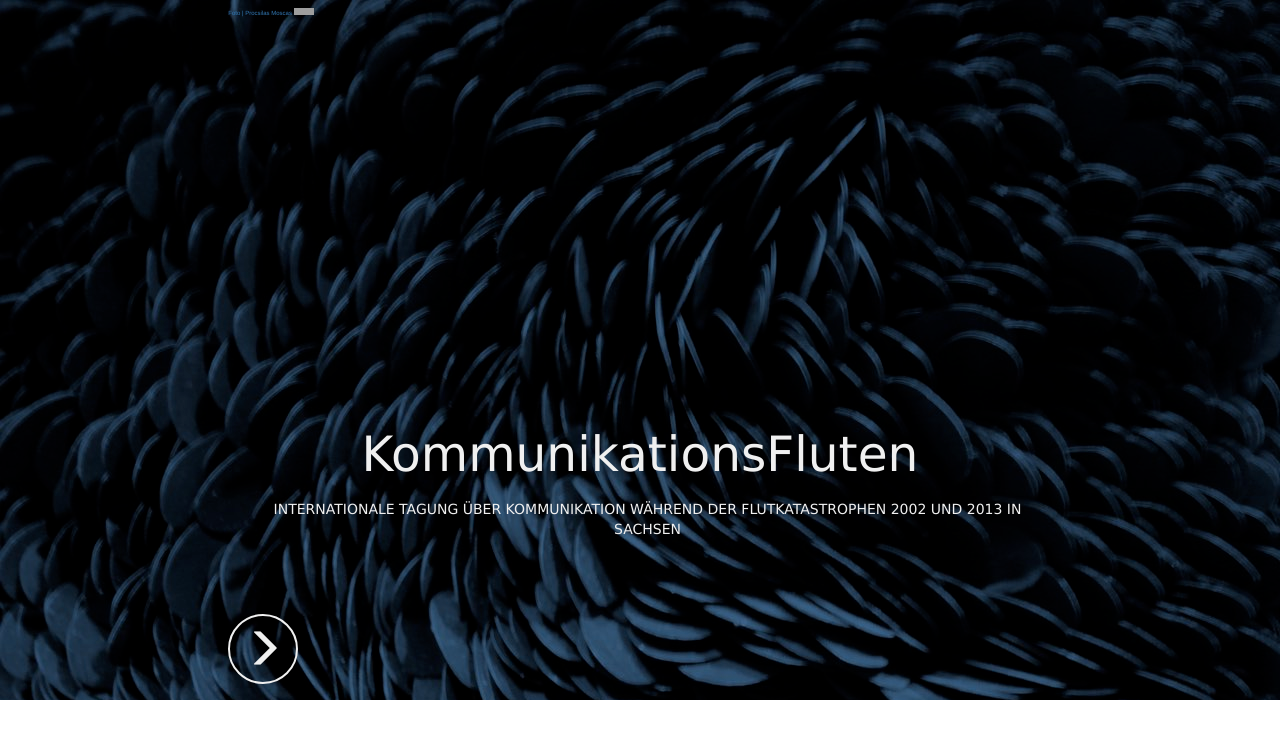
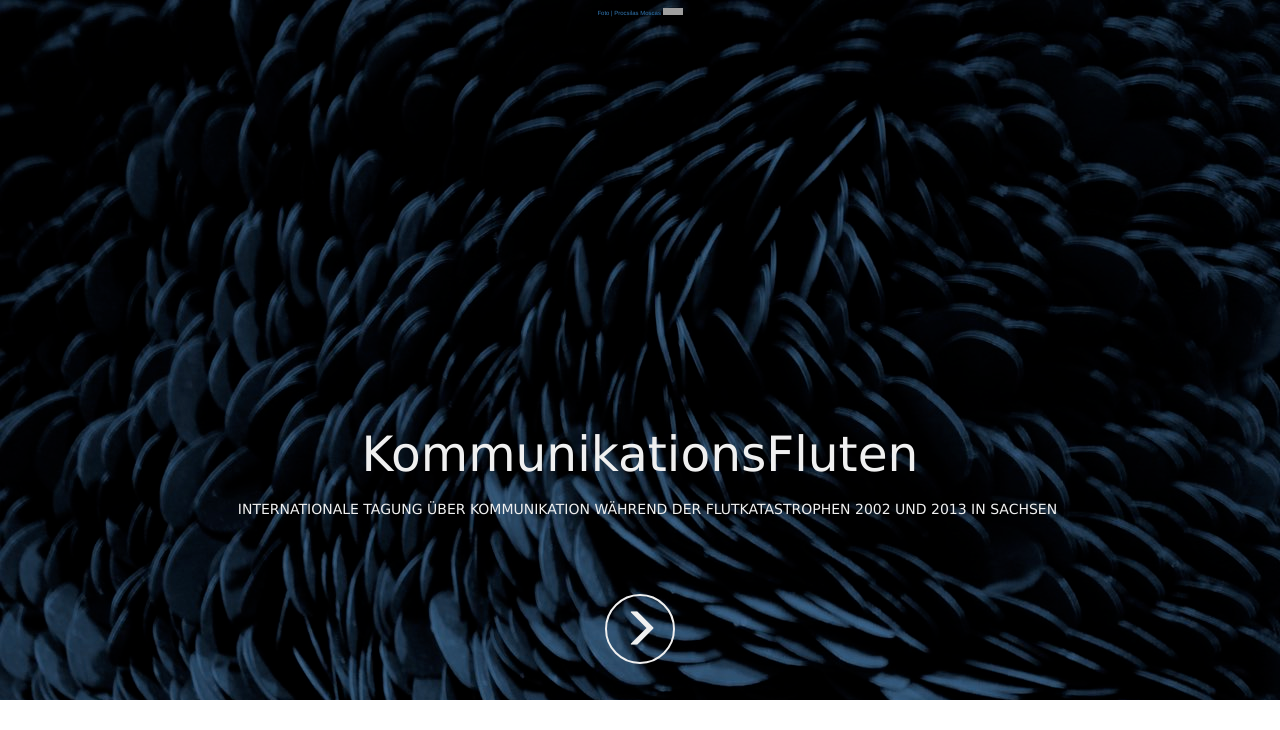
Before and after one commit to susedev/test, a Jekyll site: the page built from index.html, in a window 1280 px wide. Shown: the top 730 px of the page. Built offline with Jekyll 4.4.1, drawn with Linux system fonts in a browser that asks for light colours; nearby versions of some CDN libraries; grey boxes are pictures that could not be loaded.

Commit message:
Update home.html

```diff
--- a/_layouts/home.html
+++ b/_layouts/home.html
@@ -8,14 +8,12 @@
 <script src="//cdnjs.cloudflare.com/ajax/libs/twitter-bootstrap/3.3.4/js/bootstrap.js"></script>
 
 <body>
-<header class="intro-header" style="background-image: url('{{ site.base_url }}/background-1280x800.jpg'); display: block; max-height: 100%; max-width: 100%;">
-  <div class="col-md-8 col-md-offset-2">
+<header class="intro-header" style="background-image: url('{{ site.base_url }}/background-1280x800.jpg'); display: block; max-height: 100%; max-width: 100%; text-align: center;">
     <a href="https://www.flickr.com/photos/procsilas/3010458671/in/photostream/" style="font-size: 6px; color:#808080,"> Foto | Procsilas Moscas </a>
     <a rel="license" href="http://creativecommons.org/licenses/by/2.0/"><img alt="Creative Commons License" style="height: 7px; width: 20px; position:right;" src="https://i.creativecommons.org/l/by/2.0/88x31.png" /></a></p>
     <a href="{{ site.base_url }}/konferenz-kommunikationsfluten.html"><p style="font-family: Verdana,Geneva,sans-serif; color:#F0F0F0; font-size: 46px; font-size: 3.8vmax; text-align: center; margin-top:400px; margin-bottom: ">KommunikationsFluten</p></a>
     <a href="{{ site.base_url }}/konferenz-kommunikationsfluten.html"><p style="font-family: Verdana,Geneva,sans-serif; font-size: 3.2vm; color:#F0F0F0; text-align: center; text-transform: uppercase;  padding-bottom:50px; margin-left: 15px;">Internationale Tagung über Kommunikation während der Flutkatastrophen 2002 und 2013 in Sachsen</p></a>
     <a class="btn btn-circle-1" href={{ site.base_url }}/konferenz-kommunikationsfluten.html><span class="glyphicon glyphicon-menu-right" aria-hidden="true"></span></a>
-  </div>
  </header>
 
  <div class="container" style="margin-top:50px;">
```
